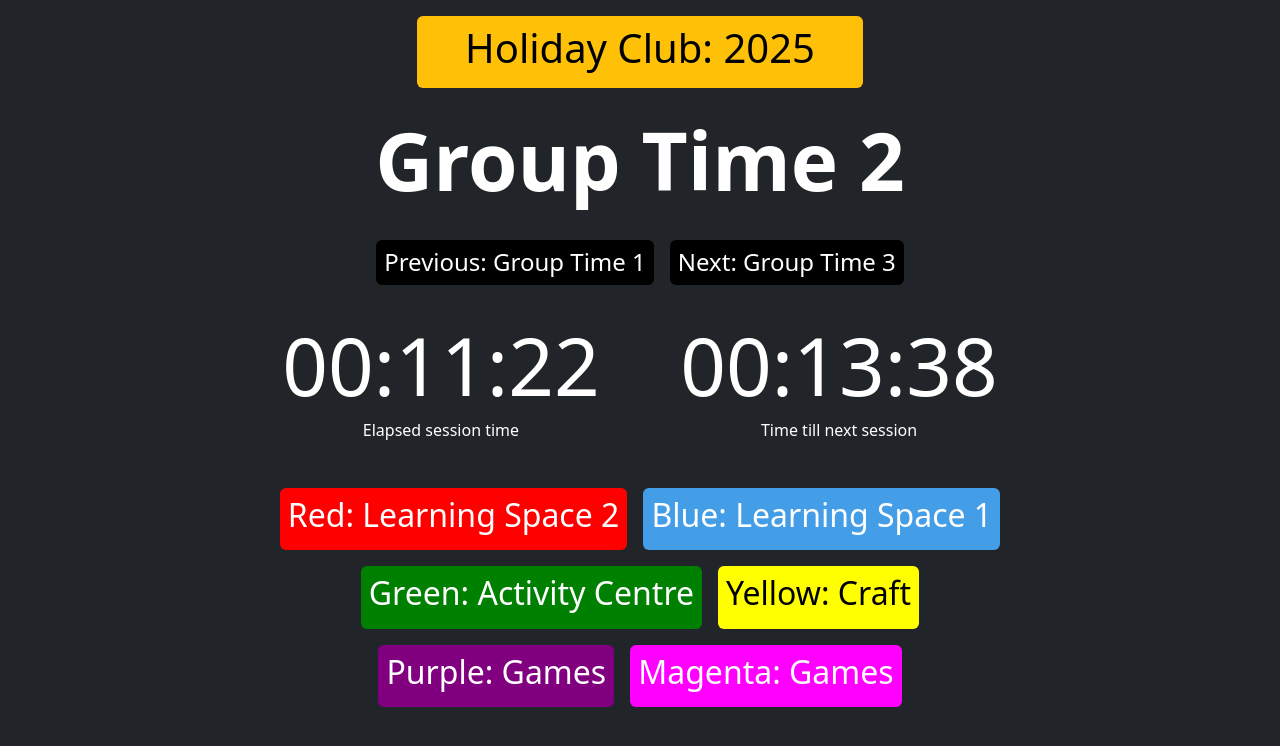
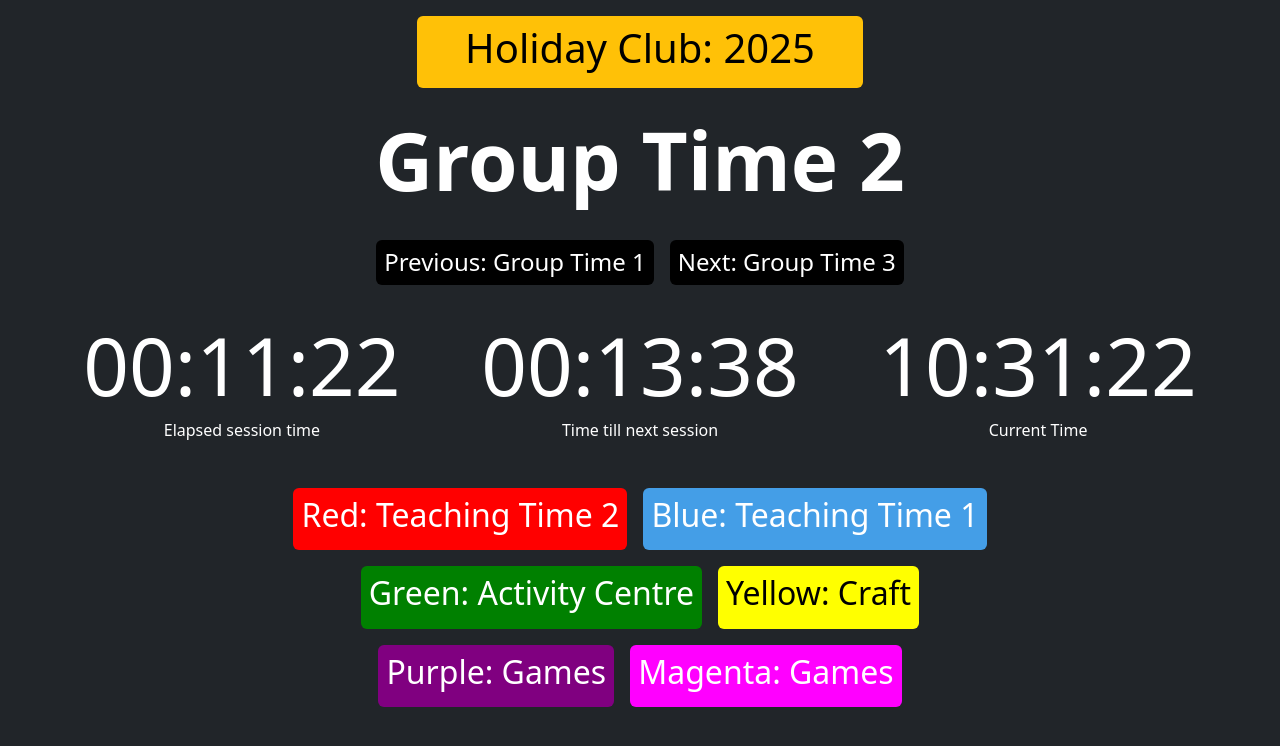
Before and after one commit to JackMa222/hc-schedule, a plain HTML site: page index.html in a window 1280 px wide. Drawn offline with nearby package versions, Linux system fonts and the light colour scheme.

Commit message:
Comment debug statements, trial current time text

```diff
--- a/index.html
+++ b/index.html
@@ -36,6 +36,10 @@
             <h4 id="down" class="display-1" style="min-width: 8ch">--:--:--</h4>
             <h6>Time till next session</h6>
         </div>
+        <div class="p-2 m-2 rounded text-center">
+            <h4 id="timecurrent" class="display-1" style="min-width: 8ch">--:--:--</h4>
+            <h6>Current Time</h6>
+        </div>
     </div>
     <div id="group_activity" class="d-flex flex-column justify-content-center p-2">
         <div class="d-flex flex-row justify-content-center">
@@ -66,8 +70,8 @@
 
     <script>
     const roomNames = {
-        learning1: "Learning Space 1",
-        learning2: "Learning Space 2",
+        learning1: "Teaching Time 1",
+        learning2: "Teaching Time 2",
         craft: "Craft",
         activity: "Activity Centre",
         games: "Games"
@@ -76,7 +80,7 @@
     const events = [
         { timestamp: '00:00:00', title: 'Yesterday'},
         { timestamp: '08:30:00', title: 'Team Devotions'},
-        { timestamp: '09:15:00', title: 'Registration'},
+        { timestamp: '09:00:00', title: 'Registration'},
         { timestamp: '09:30:00', title: 'Session'},
         { timestamp: '09:55:00', title: 'Group Time 1', red: roomNames.learning1, blue: roomNames.learning2, green: roomNames.craft, yellow: roomNames.activity, magenta: roomNames.games, purple: roomNames.games},
         { timestamp: '10:20:00', title: 'Group Time 2', red: roomNames.learning2, blue: roomNames.learning1, green: roomNames.activity, yellow: roomNames.craft, magenta: roomNames.games, purple: roomNames.games},
@@ -98,9 +102,9 @@
     }
 
     function convertSeconds(secs) {
-        console.log(secs);
+        // console.log(secs);
         hours = Math.floor(secs/3600);
-        console.log(hours);
+        // console.log(hours);
         minutes = Math.floor((secs % 3600) / 60);
         remainingSeconds = secs % 60;
 
@@ -121,9 +125,9 @@
         date = new Date();
         str = date.getHours() + ':' + date.getMinutes() + ':' + date.getSeconds();
         now = convertTimestamp(str);
-        console.log(now);
+        //console.log(now);
         then = convertTimestamp(timestamp);
-        console.log(then);
+        //console.log(then);
         elapsed = now - then;
         return convertSeconds(elapsed);
     }
@@ -132,9 +136,9 @@
         date = new Date();
         str = date.getHours() + ':' + date.getMinutes() + ':' + date.getSeconds();
         now = convertTimestamp(str);
-        console.log(now);
+        //console.log(now);
         then = convertTimestamp(timestamp);
-        console.log(then);
+        //console.log(then);
         elapsed = then - now;
         return convertSeconds(elapsed);
     }
@@ -156,6 +160,8 @@
 
     const activitySessions = document.getElementById('group_activity')
 
+    const currentTime = document.getElementById('timecurrent')
+
     function updateData() {
         date = new Date()
         let time = date.getHours() + ':' + date.getMinutes() + ':' + date.getSeconds()
@@ -169,6 +175,8 @@
         if (date.getSeconds() < 10) {
             time = time.slice(0, 6) + '0' + time.slice(6)
         }
+
+        currentTime.textContent = time;
 
         // compare time to events
         // if time is between event.timestamp and the next event.timestamp, display the event.title
```
